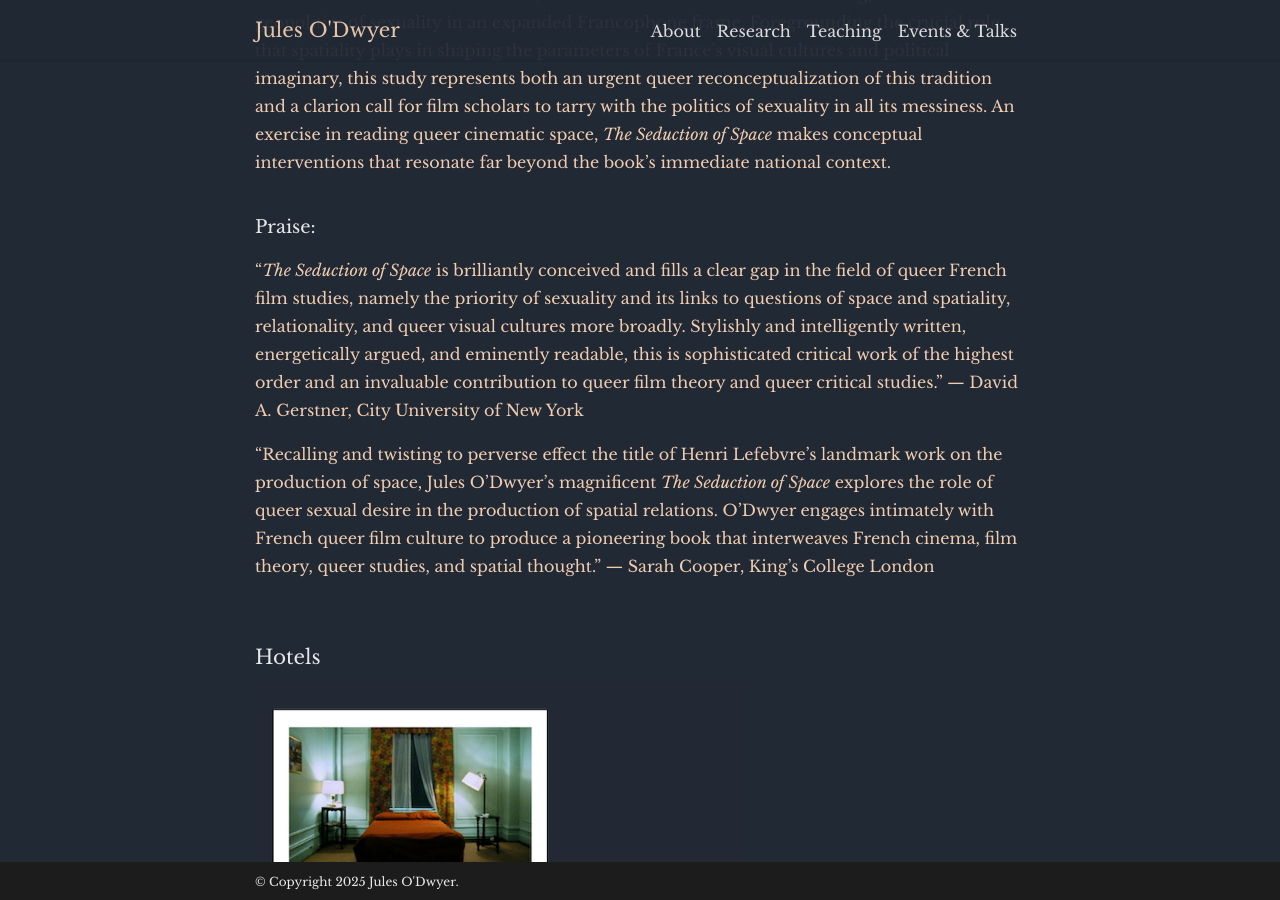
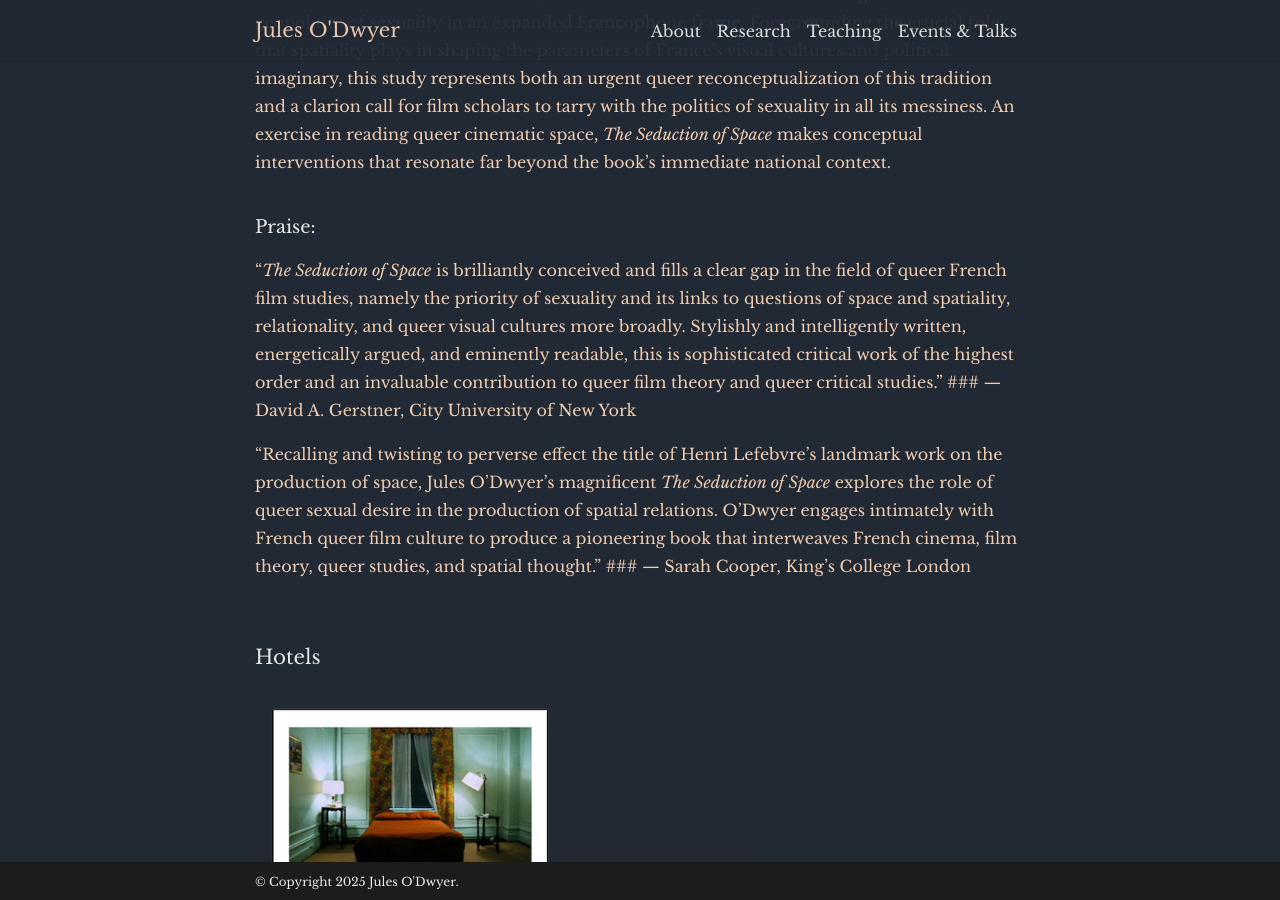
Before and after one commit to julesodwyer/julesodwyer.github.io, a Jekyll site: the page built from _pages/research.md, in a window 1280 px wide and 900 px high, scrolled down 1136 px. Built offline with Jekyll 4.4.1, drawn with Linux system fonts in a browser that asks for light colours; comment, search, counter and statistics services are not loaded; a style sheet for code colours, icons or effects is not loaded; some of the changed text lies outside the part shown.

```diff
--- a/_pages/research.md
+++ b/_pages/research.md
@@ -21,9 +21,9 @@ Through the work of Jacques Nolot, Sébastien Lifshitz, Christophe Honoré, Vinc
 
 ### Praise:
 
-"_The Seduction of Space_ is brilliantly conceived and fills a clear gap in the field of queer French film studies, namely the priority of sexuality and its links to questions of space and spatiality, relationality, and queer visual cultures more broadly. Stylishly and intelligently written, energetically argued, and eminently readable, this is sophisticated critical work of the highest order and an invaluable contribution to queer film theory and queer critical studies." — David A. Gerstner, City University of New York
+"_The Seduction of Space_ is brilliantly conceived and fills a clear gap in the field of queer French film studies, namely the priority of sexuality and its links to questions of space and spatiality, relationality, and queer visual cultures more broadly. Stylishly and intelligently written, energetically argued, and eminently readable, this is sophisticated critical work of the highest order and an invaluable contribution to queer film theory and queer critical studies." ### — David A. Gerstner, City University of New York
 
-"Recalling and twisting to perverse effect the title of Henri Lefebvre’s landmark work on the production of space, Jules O’Dwyer’s magnificent _The Seduction of Space_ explores the role of queer sexual desire in the production of spatial relations. O’Dwyer engages intimately with French queer film culture to produce a pioneering book that interweaves French cinema, film theory, queer studies, and spatial thought." — Sarah Cooper, King's College London
+"Recalling and twisting to perverse effect the title of Henri Lefebvre’s landmark work on the production of space, Jules O’Dwyer’s magnificent _The Seduction of Space_ explores the role of queer sexual desire in the production of spatial relations. O’Dwyer engages intimately with French queer film culture to produce a pioneering book that interweaves French cinema, film theory, queer studies, and spatial thought." ### — Sarah Cooper, King's College London
 
 <br>
 
@@ -37,7 +37,7 @@ From the Chateau Marmont to Marienbad, and from the Bates Motel to the Overlook
 
 ### Praise:
 
-“_Hotels_ ingeniously charts the trajectories of sight and site in the cinematic hotel, that place where the illicit transpires and fantasies are projected. From early silent shorts to the Chelsea Hotel, from Claire Denis to Atom Egoyan to Chantal Akerman, O’Dwyer shows how films and hotels have mutually constituted one another across a shared history. This slim volume offers a new way to imagine both cinema and its spaces.” - B. Ruby Rich, author of _New Queer Cinema: The Director’s Cut_
+“_Hotels_ ingeniously charts the trajectories of sight and site in the cinematic hotel, that place where the illicit transpires and fantasies are projected. From early silent shorts to the Chelsea Hotel, from Claire Denis to Atom Egoyan to Chantal Akerman, O’Dwyer shows how films and hotels have mutually constituted one another across a shared history. This slim volume offers a new way to imagine both cinema and its spaces.” ### - B. Ruby Rich, author of _New Queer Cinema: The Director’s Cut_
 
 ---
 
```
